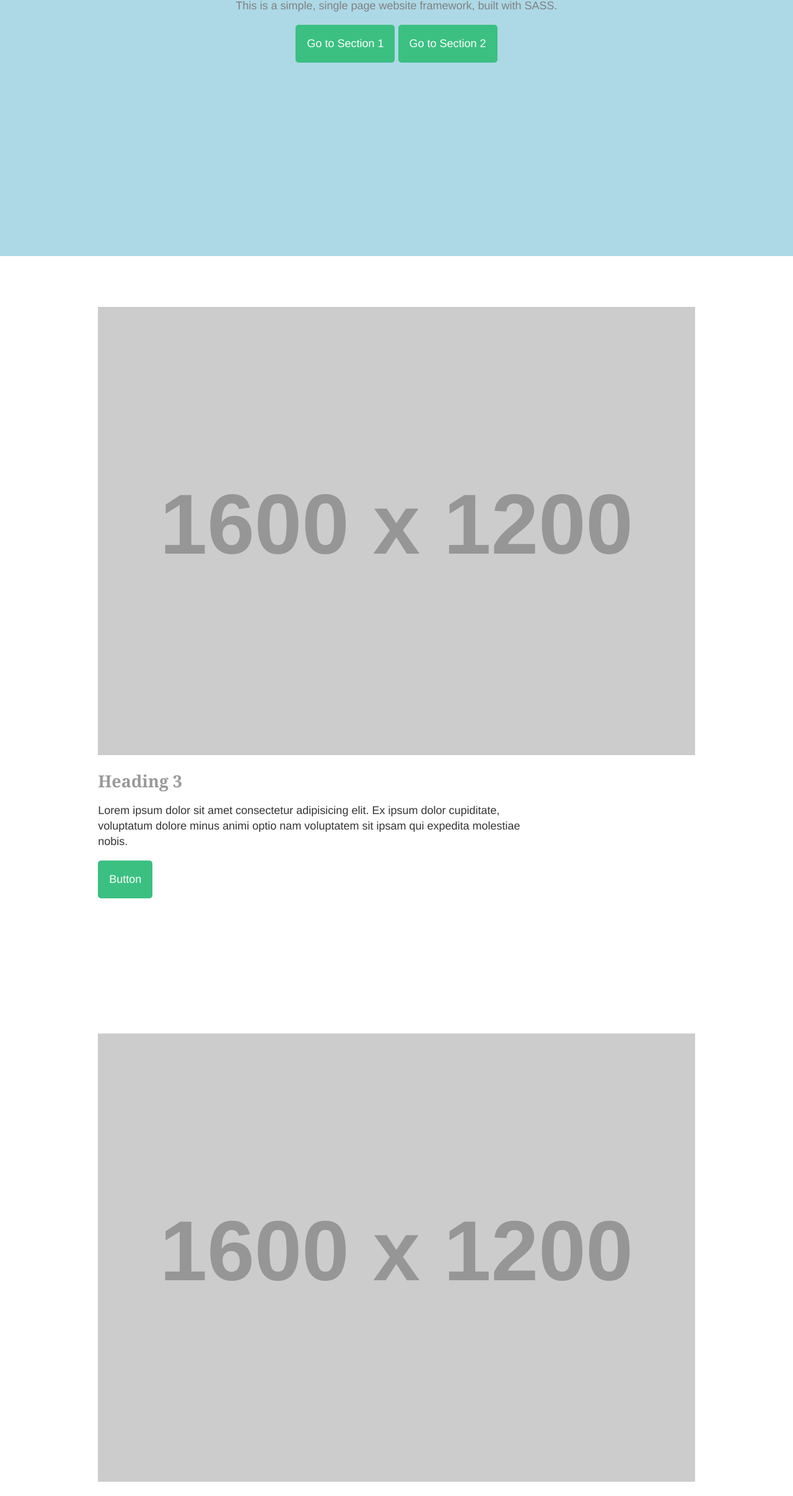
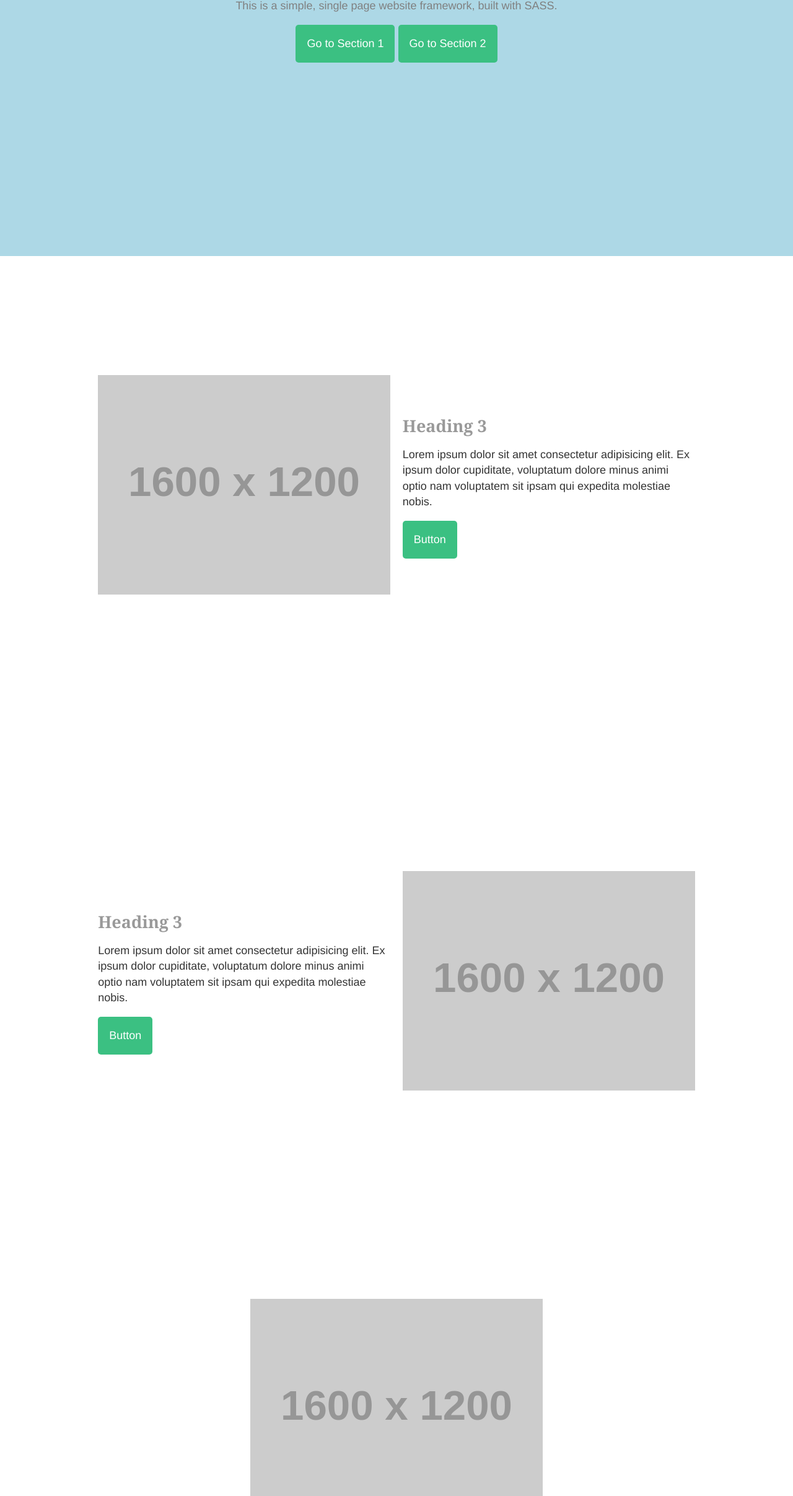
Before and after one commit to mbagolor/personalframework, a plain HTML site: page index.html in a window 1280 px wide. Shown: the part 387-2800 px from the top of the page at 62% size. Drawn offline with Linux system fonts and the light colour scheme; placeholder pictures from the web are drawn by us; a web font is replaced by a local one.

Commit message:
week 10 part 3

```diff
--- a/index.html
+++ b/index.html
@@ -21,7 +21,7 @@
             <div class="logo">
                 <a href="index.html"><img src="img/chiropractor-logo-500x500-square.png" alt="ChiroLogo"></a>
             </div>
-            <h1 class="hide-visually"></h1><a href="index.html">My Framework</a></h1>
+            <h1 class="hide-visually"><a href="index.html">My Framework</a></h1>
         </div>
         <nav class="site-nav" data-navstate="closed">
             <h2 class="menu-button">
@@ -44,7 +44,7 @@
 
         <section class="hero animate-on-scroll">
             <div class="container">
-                <h1>My Framework 2020</h1>
+                <h1>Ma Venice's Framework</h1>
                 <p>This is a simple, single page website framework, built with SASS.</p>
                 <a href="#section01" class="button">Go to Section 1</a>
                 <a href="#section02" class="button">Go to Section 2</a>
--- a/js/script.js
+++ b/js/script.js
@@ -1,10 +1,27 @@
+
+// OVERLAY NAV MENU SHOW HIDE
 const mymenubutton = document.querySelector('.menu-button');
-const mysitenav = document.querySelector('.site-nav');
+const mysitenav = document.querySelector('.site-header .site-nav');
 
 mymenubutton.onclick = function () {
-  if (mysitenav.getAttribute('data-navstate') ==='open') {
-    mysitenav.setAttribute('data-navstate','closed');
- } else {
-   mysitenav.setAttribute('data-navstate','open');
-  }
-}
+    if (mysitenav.getAttribute('data-navstate') === 'open') {
+        mysitenav.setAttribute('data-navstate', 'closed')
+    } else {
+        mysitenav.setAttribute('data-navstate', 'open')
+    }
+};
+
+// REVEAL ON SCROLL JS
+// CHANGE ACTIVE STATE FOR ALL SECTIONS WITH INTERSECTION OBSERVER
+const myobserver = new IntersectionObserver(entries => {
+    entries.forEach(entry => {
+        if (entry.isIntersecting) {
+            entry.target.setAttribute('data-sectionstate', 'active');
+        } else {
+            entry.target.setAttribute('data-sectionstate', 'inactive');
+        }
+    });
+});
+document.querySelectorAll('.animate-on-scroll').forEach((section) => {
+    myobserver.observe(section);
+});
--- /dev/null
+++ b/scss/partials/_animations.scss
@@ -0,0 +1,146 @@
+/*ANIMATIONS*/
+
+
+//SCROLL TRIGGERED ANIMATIONS
+// Below is only aiming for the hero and not everything in the hero(to activate make sure to deactivate the one below it ".hero")
+// .hero,
+// hero[data-sectionstate="inactive"] {
+//     h1 {
+//         transition: all 1s ease-out;
+//         opacity: 0;
+//         transform: translate(0,-20px);
+//     }
+
+//     &[data-sectionstate="active"] {
+//         h1 {
+//             opacity: 1;
+//             transform: translate(0,0);
+//         }
+//     }
+// }
+
+//SCROLL TRIGGERED ANIMATIONS
+// Below Triggers everything in the hero, including the whole p and h
+.hero,
+hero[data-sectionstate="inactive"] {
+    .container * {
+        transition: all 1s ease-out;
+        opacity: 0;
+        transform: translate(0,-20px);
+        &:nth-child(1) {transition-delay: .2s; }
+        &:nth-child(2) {transition-delay: .4s; }
+        &:nth-child(3) {transition-delay: .6s; }
+        &:nth-child(4) {transition-delay: .8s; }
+    }
+
+    &[data-sectionstate="active"] {
+        .container * {
+            opacity: 1;
+            transform: translate(0,0);
+        }
+    }
+}
+
+
+#section01 {
+
+    // ANIMATE THE SECOND COLUMN
+    .one-half:nth-child(1) {
+        transition: all 2s ease-out;
+        transform: translate(-50px,0);
+
+    }
+    &[data-sectionstate="active"] {
+        .one-half:nth-child(1) {
+            transform: translate(0,0);
+        }
+    }
+
+// ANIMATE THE SECOND COLUMN
+
+    .one-half:nth-child(2) {
+        transition: all 2s ease-out;
+        transform: translate(50px,0);
+
+    }
+    &[data-sectionstate="active"] {
+        .one-half:nth-child(2) {
+            transform: translate(0,0);
+        }
+    }
+}
+
+
+#section02 {
+    .one-half:nth-child(1) {
+        transition: all 2s ease-out;
+        transform: translate(-50px,-50px);
+
+    }
+    &[data-sectionstate="active"] {
+        .one-half:nth-child(1) {
+            transform: translate(0,0);
+        }
+    }
+
+// ANIMATE THE SECOND COLUMN
+
+    .one-half:nth-child(2) {
+        transition: all 2s ease-out;
+        transform: translate(50px,50px);
+
+    }
+    &[data-sectionstate="active"] {
+        .one-half:nth-child(2) {
+            transform: translate(0,0);
+        }
+    }
+}
+// UTILITY HELPER CLASSES FOR ANIMATION
+
+//SCALE IN
+.animate-scale-in,
+[data-sectionstate="inactive"] .animate-scale-in {
+    transition: all 2s ease-out;
+    opacity: 0;
+    transform: scale(.8);
+}
+
+[data-sectionstate="active"] .animate-scale-in{
+    opacity: 1;
+    transform: scale(1);
+}
+// SCALE IN
+.animate-scale-in,
+[data-sectionstate="inactive"] .animate-scale-up{
+    opacity: 0;
+    transform: translate(0,100px);
+}
+
+[data-sectionstate="active"] .animate-scale-up{
+    opacity: 1;
+    transform: transform(0,0);
+
+}
+
+
+.animate-drop-in-with-delay,
+[data-sectionstate="inactive"] .animate-drop-in-with-delay {
+     * {
+        transition: all 1s ease-out;
+        opacity: 0;
+        transform: translate(0,-20px);
+        &:nth-child(1) {transition-delay: .2s; }
+        &:nth-child(2) {transition-delay: .4s; }
+        &:nth-child(3) {transition-delay: .6s; }
+        &:nth-child(4) {transition-delay: .8s; }
+    }
+
+}
+
+[data-sectionstate="active"] .animate-drop-in-with-delay {
+    * {
+       opacity: 1;
+       transform: translate(0,0);
+   }
+}
--- a/scss/partials/_grid.scss
+++ b/scss/partials/_grid.scss
@@ -1,7 +1,6 @@
-/* SEMANTIC GRID*/
+/* SEMANTIC GRID */
 
 $gridgap: 2%;
-
 
 .row {
     display: flex;
@@ -11,15 +10,15 @@ $gridgap: 2%;
     align-items: center;
     margin-bottom: 3em;
 
-    > *{
+    > * {
         margin: ($gridgap / 2);
         flex-grow: 1;
     }
 
-    &.centered {justify-content: center; }
-    &.swapped {flex-direction: row-reverse;}
-    &.stacked {flex-direction: column;}
-    &.align-top { align-items: flex-start;}
+    &.centered { justify-content: center; }
+    &.swapped { flex-direction: row-reverse; }
+    &.stacked { flex-direction: column; }
+    &.align-top { align-items: flex-start; }
 
 
     @media (min-width: $breakpoint-small) {
@@ -28,41 +27,42 @@ $gridgap: 2%;
             flex-grow: 0;
         }
 
+        .one-whole { width: 100% - $gridgap; }
+        .one-half { width: 50% - $gridgap; }
+        .one-third { width: 33.3333% - $gridgap; }
+        .two-thirds { width: 66.6666% - $gridgap; }
+        .one-fourth { width: 25% - $gridgap; }
+        .three-fourths { width: 75% - $gridgap; }
 
-        .one-half { width: 100% - $gridgap;}
-        .one-whole { width: 50% - $gridgap;}
-        .one-third { width: 33.33% - $gridgap;}
-        .two-third { width: 66.66% - $gridgap;}
-        .one-fourth { width: 25% - $gridgap;}
-        .three-fourth {width: 75% - $gridgap;}
-
-        .push-one-fourth { margin-left: 25% + ($gridgap / 2);}
-        .push-one-third { margin-left: 33.33% + ($gridgap / 2);}
-        .push-one-half { margin-left: 50% + ($gridgap / 2);}
+        .push-one-fourth { margin-left: 25% + ($gridgap / 2); }
+        .push-one-third { margin-left: 33.3333% + ($gridgap / 2); }
+        .push-one-half { margin-left: 50% + ($gridgap / 2); }
 
         .centered {
             margin-left: auto;
             margin-right: auto;
+        }
 
-        }
     }
 
 }
 
-
-//FOR DEMO PURPOSES
-
+// FOR DEMO PURPOSES ONLY
 .demo {
+    // border: 1px solid red;
     // box-shadow: inset 0 0 0 1px red;
 
     .row {
+        // background-color: rgba(255,0,0,.1);
         margin-bottom: 0;
-        // background-color: rgba(255,0,0,.1);
 
         > * {
             background-color: rgba(0,0,0,.1);
             padding: 1%;
             // box-shadow: inset 0 0 0 1px green;
         }
+
     }
+
+
 }
--- a/scss/style.scss
+++ b/scss/style.scss
@@ -29,3 +29,4 @@ $breakpoint-large: 1250px;
 @import "partials/grid";
 @import "partials/structure";
 @import "partials/sitenav";
+@import "partials/animations";
```
Also changed, not shown: css/style.css.
